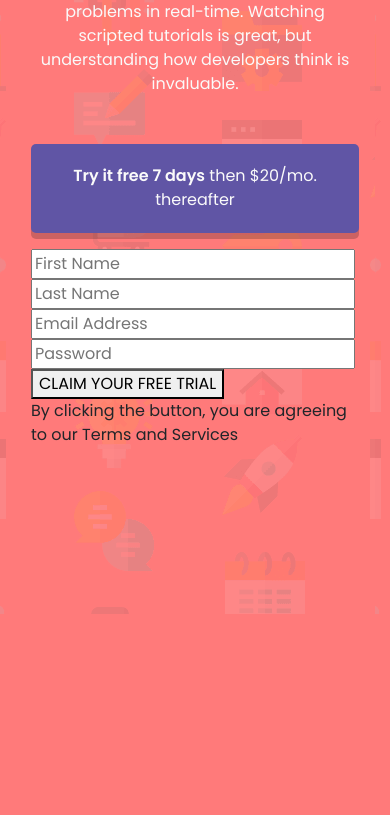
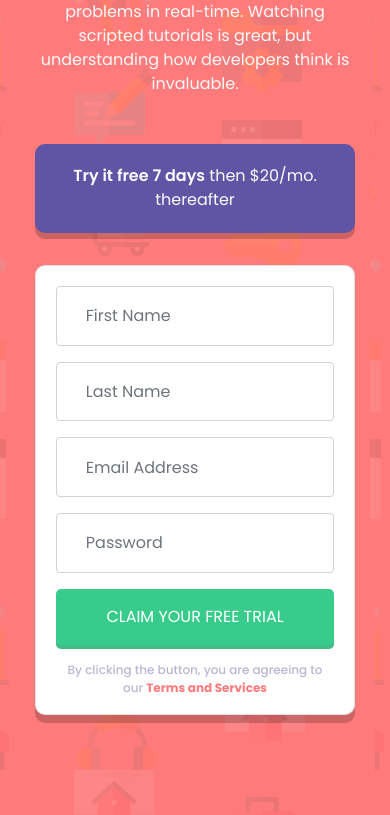
Before and after one commit to DariusMatthews/LTC, a website: page index.html in a window 390 px wide. Shown: the part 230-1045 px from the top of the page. Before the commit the page ends 844 px from the top, so only its background shows below. Drawn offline with nearby package versions, Linux system fonts and the light colour scheme; files whose address does not match are found by name.

Commit message:
Finished styles for mobile screens.

```diff
--- a/index.html
+++ b/index.html
@@ -23,15 +23,19 @@
         <div class="try-it">
           <p><span class="strong-text">Try it free 7 days</span> then $20/mo. thereafter</p>
         </div>
-        <div class="sign-up">
-          <form action="">
-            <input type="text" placeholder="First Name">
-            <input type="text" placeholder="Last Name">
-            <input type="text" placeholder="Email Address">
-            <input type="text" placeholder="Password">
-            <button type="button" name="button">CLAIM YOUR FREE TRIAL</button>
-            <p>By clicking the button, you are agreeing to our Terms and Services</p>
-          </form>
+        <div class="card sign-up">
+          <div class="card-body text-center">
+            <form action="">
+              <div class="form-group free-trial">
+                <input type="text" class="form-control" name="first name" placeholder="First Name">
+                <input type="text" class="form-control" name="last name" placeholder="Last Name">
+                <input type="email" class="form-control" name="email address" placeholder="Email Address">
+                <input type="password" class="form-control" name="password" placeholder="Password">
+                <button type="submit" class="btn btn-primary btn-lg btn-block" name="free trial">CLAIM YOUR FREE TRIAL</button>
+                <p>By clicking the button, you are agreeing to our <span>Terms and Services</span></p>
+              </div>
+            </form>
+          </div>
         </div>
       </div>
     </div>
--- a/scss/styles.scss
+++ b/scss/styles.scss
@@ -1,7 +1,7 @@
 // Color Map
 $colors: (
   primary-red: hsl(0, 100%, 74%),
-  primary-blue: hsl(154, 59%, 51%),
+  primary-green: hsl(154, 59%, 51%),
   accent-blue: hsl(248, 32%, 49%),
   neutral-db: hsl(249, 10%, 26%),
   neutral-gb: hsl(246, 25%, 77%),
@@ -29,6 +29,8 @@ $font-weight: (
 // variables
 $font-body-size: 1rem;
 $font-family: 'Poppins', sans-serif;
+$shadow: 0 6px rgba(0, 0, 0, 0.2);
+$big-shadow: 0 8px rgba(0, 0, 0, 0.2);
 
 // styles
 
@@ -56,12 +58,12 @@ body {
   }
 
   .form {
-    margin: auto 1rem auto 1rem;
+    margin: auto 1.25rem auto 1.25rem;
     .try-it {
       background-color: color(accent-blue);
-      border-radius: 5px;
-      box-shadow: 0 6px rgba(0, 0, 0, 0.2);
-
+      border-radius: 10px;
+      box-shadow: $shadow;
+      margin-bottom: 2rem;
       p {
         text-align: center;
         color: color(text-white);
@@ -73,7 +75,40 @@ body {
     }
 
     .sign-up {
+      height: 450px;
+      border-radius: 10px;
+      box-shadow: $big-shadow;
+      margin-bottom: 100px;
 
+      .free-trial {
+        input, button {
+          margin-bottom: 1rem;
+        }
+        input {
+          padding: 1.8rem;
+          color: color(neutral-db);
+        }
+        button {
+          background-color: color(primary-green);
+          border-color: color(primary-green);
+          font-size: 1rem;
+          padding-top: 15px;
+          padding-bottom: 15px;
+          box-shadow: 0 4px rgba(47, 182, 124, 0.9);
+        }
+        p {
+          font-size: 12px;
+          color: color(neutral-gb);
+          font-weight: weight(medium);
+          span {
+            color: color(primary-red);
+            font-weight: weight(bold);
+          }
+        }
+      }
     }
   }
 }
+
+// TODO: FIX CONTENT ALIGNMENT AT 769px
+// TODO: STYLE PAGE FOR LAPTOP AND DESKTAP SCREENS
```
Also changed, not shown: css/styles.css, scss/styles.min.css.
